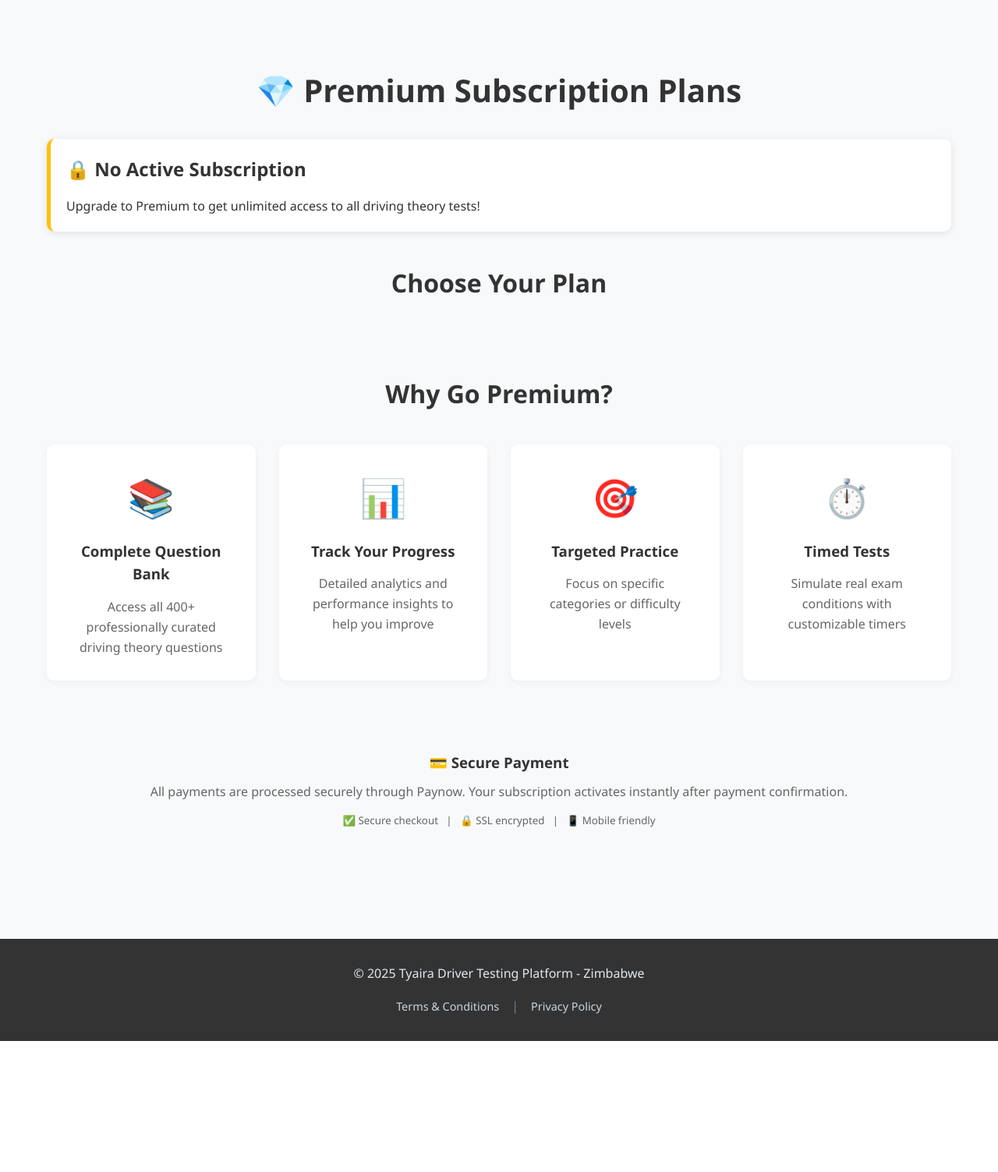
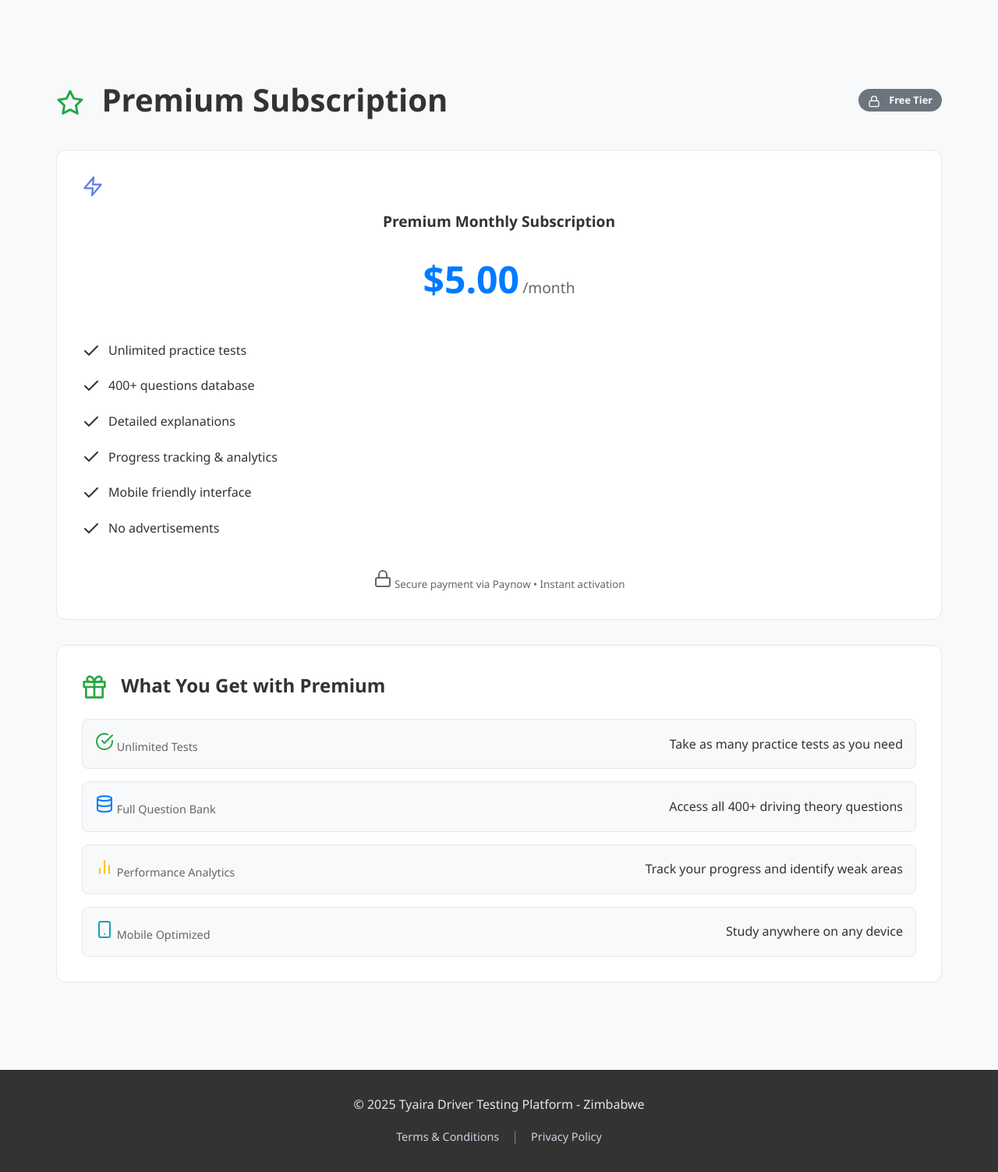
Before and after one commit to zimprep-dev/Tyaira-Provisonal-Project, a Flask app: page /subscription in a window 1280 px wide. Shown: the part 88-1591 px from the top of the page at 78% size. Before the commit the page ends 1423 px from the top, so only its background shows below. Run offline with Flask 3, Linux system fonts and the light colour scheme; the visitor is signed in with stand-in values (Sample User, id 1); data that the repository does not hold is empty.

Commit message:
Implement real Paynow credentials and simplify to single /month subscription - Update subscription page to match platform design - Simplify to one Premium Monthly plan at /month - Add real Paynow Integration ID (22233) and key to .env - Update all pricing references from  to  - Clean, simple subscription UI matching dashboard style

```diff
--- a/templates/dashboard.html
+++ b/templates/dashboard.html
@@ -52,8 +52,8 @@
         {% if not user.has_active_subscription() %}
         <div class="action-card featured">
             <h3><i data-feather="zap" class="action-icon"></i> Upgrade to Premium</h3>
-            <p>Get unlimited access for just $3/month</p>
-            <a href="{{ url_for('subscribe') }}" class="btn btn-primary">Subscribe Now</a>
+            <p>Get unlimited access for just $5/month</p>
+            <a href="{{ url_for('subscription_page') }}" class="btn btn-primary">Subscribe Now</a>
         </div>
         {% endif %}
     </div>
--- a/templates/profile.html
+++ b/templates/profile.html
@@ -59,8 +59,8 @@
             {% if not user.has_active_subscription() %}
             <div class="upgrade-section">
                 <h3>Upgrade to Premium</h3>
-                <p>Get unlimited access to tests and downloads for just $3/month</p>
-                <a href="{{ url_for('subscribe') }}" class="btn btn-primary">Upgrade Now</a>
+                <p>Get unlimited access to tests and downloads for just $5/month</p>
+                <a href="{{ url_for('subscription_page') }}" class="btn btn-primary">Upgrade Now</a>
             </div>
             {% endif %}
         </div>
--- a/templates/subscription.html
+++ b/templates/subscription.html
@@ -1,382 +1,167 @@
 {% extends "base.html" %}
 
+{% block title %}Premium Subscription - Driver Testing Platform{% endblock %}
+
 {% block content %}
-<div class="subscription-page">
-    <h1>💎 Premium Subscription Plans</h1>
+<div class="dashboard">
+    <div class="dashboard-header">
+        <h1><i data-feather="star" class="dashboard-icon"></i> Premium Subscription</h1>
+        <div class="user-status">
+            {% if has_subscription %}
+                <span class="status-badge subscribed"><i data-feather="check-circle" class="badge-icon"></i> Active Subscription</span>
+            {% else %}
+                <span class="status-badge free"><i data-feather="lock" class="badge-icon"></i> Free Tier</span>
+            {% endif %}
+        </div>
+    </div>
 
     <!-- Current Subscription Status -->
-    {% if has_subscription %}
-    <div class="subscription-status active">
-        <h2>✅ Active Subscription</h2>
-        {% if latest_transaction %}
-        <p><strong>Plan:</strong> {{ latest_transaction.plan.name if latest_transaction.plan else 'Premium' }}</p>
-        <p><strong>Started:</strong> {{ latest_transaction.subscription_start.strftime('%B %d, %Y') if latest_transaction.subscription_start else 'N/A' }}</p>
-        <p><strong>Expires:</strong> {{ current_user.subscription_end_date.strftime('%B %d, %Y') if current_user.subscription_end_date else 'N/A' }}</p>
-        <p><strong>Status:</strong> <span class="badge badge-success">Active</span></p>
-        {% endif %}
+    {% if has_subscription and latest_transaction %}
+    <div class="dashboard-stats">
+        <div class="stat-card">
+            <h3><i data-feather="award" class="stat-icon"></i> Status</h3>
+            <div class="stat-number">Active</div>
         </div>
-    {% else %}
-    <div class="subscription-status inactive">
-        <h2>🔒 No Active Subscription</h2>
-        <p>Upgrade to Premium to get unlimited access to all driving theory tests!</p>
+        <div class="stat-card">
+            <h3><i data-feather="calendar" class="stat-icon"></i> Expires</h3>
+            <div class="stat-number">{{ current_user.subscription_end_date.strftime('%b %d, %Y') if current_user.subscription_end_date else 'N/A' }}</div>
+        </div>
+        <div class="stat-card">
+            <h3><i data-feather="dollar-sign" class="stat-icon"></i> Monthly</h3>
+            <div class="stat-number">$5.00</div>
+        </div>
     </div>
     {% endif %}
 
-    <!-- Subscription Plans -->
-    <div class="plans-container">
-        <h2>Choose Your Plan</h2>
-
-        <div class="plans-grid">
-            {% for plan in plans %}
-            <div class="plan-card {% if loop.index == 2 %}popular{% endif %}">
-                {% if loop.index == 2 %}
-                <div class="popular-badge">Most Popular</div>
-                {% endif %}
-
-                <div class="plan-header">
-                    <h3>{{ plan.name }}</h3>
-                    <div class="plan-price">
-                        <span class="currency">$</span>
-                        <span class="amount">{{ "%.2f"|format(plan.price) }}</span>
-                    </div>
-                    <div class="plan-duration">{{ plan.duration_days }} days access</div>
+    <!-- Premium Plan Card -->
+    {% if not has_subscription %}
+    <div class="dashboard-actions">
+        <div class="action-card featured">
+            <h3><i data-feather="zap" class="action-icon"></i> Premium Monthly Subscription</h3>
+            <div class="subscription-price">
+                <span class="price-amount">$5.00</span>
+                <span class="price-period">/month</span>
             </div>
 
-                <div class="plan-description">
-                    <p>{{ plan.description }}</p>
-                </div>
-
-                <div class="plan-features">
+            <div class="subscription-features">
                 <ul>
-                        <li>✅ Unlimited practice tests</li>
-                        <li>✅ 400+ questions database</li>
-                        <li>✅ Detailed explanations</li>
-                        <li>✅ Progress tracking</li>
-                        <li>✅ Mobile friendly</li>
-                        <li>✅ No ads</li>
+                    <li><i data-feather="check"></i> Unlimited practice tests</li>
+                    <li><i data-feather="check"></i> 400+ questions database</li>
+                    <li><i data-feather="check"></i> Detailed explanations</li>
+                    <li><i data-feather="check"></i> Progress tracking & analytics</li>
+                    <li><i data-feather="check"></i> Mobile friendly interface</li>
+                    <li><i data-feather="check"></i> No advertisements</li>
                 </ul>
             </div>
 
-                <div class="plan-action">
-                    {% if has_subscription %}
-                    <button class="btn-subscribe" disabled>Current Plan</button>
-                    {% else %}
-                    <form method="POST" action="{{ url_for('initiate_payment', plan_id=plan.id) }}">
-                        <button type="submit" class="btn-subscribe">Subscribe Now</button>
+            {% if plans and plans|length > 0 %}
+            <form method="POST" action="{{ url_for('initiate_payment', plan_id=plans[0].id) }}">
+                <button type="submit" class="btn btn-primary btn-large">
+                    <i data-feather="credit-card"></i> Subscribe Now
+                </button>
             </form>
             {% endif %}
+
+            <div class="payment-security">
+                <small><i data-feather="lock"></i> Secure payment via Paynow • Instant activation</small>
             </div>
-
-                <div class="plan-savings">
-                    {% if plan.duration_days == 90 %}
-                    <span class="savings-badge">Save 20%</span>
-                    {% elif plan.duration_days == 180 %}
-                    <span class="savings-badge">Save 33%</span>
-                    {% elif plan.duration_days == 365 %}
-                    <span class="savings-badge">Save 42%</span>
+        </div>
+    </div>
+    {% else %}
+    <div class="dashboard-actions">
+        <div class="action-card">
+            <h3><i data-feather="info" class="action-icon"></i> Subscription Information</h3>
+            <p>Your premium subscription is currently active. You have unlimited access to all features.</p>
+            {% if current_user.subscription_end_date %}
+            <p><strong>Your subscription will renew or expire on {{ current_user.subscription_end_date.strftime('%B %d, %Y') }}</strong></p>
             {% endif %}
         </div>
     </div>
-            {% endfor %}
-        </div>
-    </div>
+    {% endif %}
 
     <!-- Benefits Section -->
-    <div class="benefits-section">
-        <h2>Why Go Premium?</h2>
-        <div class="benefits-grid">
-            <div class="benefit-card">
-                <div class="benefit-icon">📚</div>
-                <h3>Complete Question Bank</h3>
-                <p>Access all 400+ professionally curated driving theory questions</p>
+    <div class="recent-tests">
+        <h2><i data-feather="gift" class="section-icon"></i> What You Get with Premium</h2>
+        <div class="test-results">
+            <div class="test-result">
+                <div class="test-date"><i data-feather="check-circle" style="color: #28a745;"></i> Unlimited Tests</div>
+                <div class="test-score">Take as many practice tests as you need</div>
             </div>
-            <div class="benefit-card">
-                <div class="benefit-icon">📊</div>
-                <h3>Track Your Progress</h3>
-                <p>Detailed analytics and performance insights to help you improve</p>
+            <div class="test-result">
+                <div class="test-date"><i data-feather="database" style="color: #007bff;"></i> Full Question Bank</div>
+                <div class="test-score">Access all 400+ driving theory questions</div>
             </div>
-            <div class="benefit-card">
-                <div class="benefit-icon">🎯</div>
-                <h3>Targeted Practice</h3>
-                <p>Focus on specific categories or difficulty levels</p>
+            <div class="test-result">
+                <div class="test-date"><i data-feather="bar-chart-2" style="color: #ffc107;"></i> Performance Analytics</div>
+                <div class="test-score">Track your progress and identify weak areas</div>
             </div>
-            <div class="benefit-card">
-                <div class="benefit-icon">⏱️</div>
-                <h3>Timed Tests</h3>
-                <p>Simulate real exam conditions with customizable timers</p>
+            <div class="test-result">
+                <div class="test-date"><i data-feather="smartphone" style="color: #17a2b8;"></i> Mobile Optimized</div>
+                <div class="test-score">Study anywhere on any device</div>
+            </div>
         </div>
     </div>
 </div>
 
-    <!-- Payment Info -->
-    <div class="payment-info">
-        <h3>💳 Secure Payment</h3>
-        <p>All payments are processed securely through Paynow. Your subscription activates instantly after payment confirmation.</p>
-        <p><small>✅ Secure checkout &nbsp; | &nbsp; 🔒 SSL encrypted &nbsp; | &nbsp; 📱 Mobile friendly</small></p>
-    </div>
-</div>
-
 <style>
-.subscription-page {
-    max-width: 1200px;
-    margin: 0 auto;
-    padding: 20px;
+.subscription-price {
+    text-align: center;
+    margin: 20px 0;
 }
 
-.subscription-page h1 {
-    text-align: center;
-    margin-bottom: 30px;
-    font-size: 2.5rem;
-    color: #333;
-}
-
-.subscription-status {
-    background: white;
-    padding: 20px;
-    border-radius: 10px;
-    margin-bottom: 40px;
-    box-shadow: 0 2px 10px rgba(0,0,0,0.1);
-}
-
-.subscription-status.active {
-    border-left: 5px solid #28a745;
-}
-
-.subscription-status.inactive {
-    border-left: 5px solid #ffc107;
-}
-
-.subscription-status h2 {
-    margin-top: 0;
-    margin-bottom: 15px;
-}
-
-.badge {
-    padding: 5px 10px;
-    border-radius: 4px;
-    font-size: 0.9rem;
-}
-
-.badge-success {
-    background: #28a745;
-    color: white;
-}
-
-.plans-container {
-    margin-bottom: 50px;
-}
-
-.plans-container h2 {
-    text-align: center;
-    margin-bottom: 30px;
-    font-size: 2rem;
-}
-
-.plans-grid {
-    display: grid;
-    grid-template-columns: repeat(auto-fit, minmax(280px, 1fr));
-    gap: 30px;
-    margin-bottom: 40px;
-}
-
-.plan-card {
-    background: white;
-    border-radius: 15px;
-    padding: 30px;
-    box-shadow: 0 4px 15px rgba(0,0,0,0.1);
-    transition: transform 0.3s, box-shadow 0.3s;
-    position: relative;
-    overflow: hidden;
-}
-
-.plan-card:hover {
-    transform: translateY(-5px);
-    box-shadow: 0 8px 25px rgba(0,0,0,0.15);
-}
-
-.plan-card.popular {
-    border: 3px solid #007bff;
-    transform: scale(1.05);
-}
-
-.popular-badge {
-    position: absolute;
-    top: 20px;
-    right: -35px;
-    background: #007bff;
-    color: white;
-    padding: 5px 40px;
-    transform: rotate(45deg);
-    font-size: 0.9rem;
-    font-weight: bold;
-    box-shadow: 0 2px 10px rgba(0,0,0,0.2);
-}
-
-.plan-header {
-    text-align: center;
-    margin-bottom: 20px;
-    padding-bottom: 20px;
-    border-bottom: 2px solid #f0f0f0;
-}
-
-.plan-header h3 {
-    margin: 0 0 15px 0;
-    font-size: 1.5rem;
-    color: #333;
-}
-
-.plan-price {
-    margin: 15px 0;
-}
-
-.plan-price .currency {
-    font-size: 1.5rem;
-    vertical-align: super;
-}
-
-.plan-price .amount {
+.price-amount {
     font-size: 3rem;
     font-weight: bold;
     color: #007bff;
 }
 
-.plan-duration {
-    color: #666;
-    font-size: 0.9rem;
-}
-
-.plan-description {
-    margin-bottom: 20px;
-    text-align: center;
+.price-period {
+    font-size: 1.2rem;
     color: #666;
 }
 
-.plan-features ul {
+.subscription-features {
+    margin: 30px 0;
+}
+
+.subscription-features ul {
     list-style: none;
     padding: 0;
-    margin: 20px 0;
 }
 
-.plan-features li {
-    padding: 8px 0;
-    font-size: 0.95rem;
+.subscription-features li {
+    padding: 10px 0;
+    display: flex;
+    align-items: center;
+    gap: 10px;
 }
 
-.plan-action {
-    margin-top: 25px;
+.subscription-features li i {
+    color: #28a745;
+    width: 20px;
+    height: 20px;
 }
 
-.btn-subscribe {
+.btn-large {
+    padding: 15px 30px;
+    font-size: 1.1rem;
     width: 100%;
-    padding: 15px;
-    font-size: 1.1rem;
-    font-weight: bold;
-    border: none;
-    border-radius: 8px;
-    background: linear-gradient(135deg, #007bff, #0056b3);
-    color: white;
-    cursor: pointer;
-    transition: all 0.3s;
+    display: flex;
+    align-items: center;
+    justify-content: center;
+    gap: 10px;
 }
 
-.btn-subscribe:hover:not(:disabled) {
-    background: linear-gradient(135deg, #0056b3, #003d82);
-    transform: scale(1.05);
-}
-
-.btn-subscribe:disabled {
-    background: #ccc;
-    cursor: not-allowed;
-}
-
-.plan-savings {
+.payment-security {
     text-align: center;
     margin-top: 15px;
-}
-
-.savings-badge {
-    background: #28a745;
-    color: white;
-    padding: 5px 15px;
-    border-radius: 20px;
-    font-size: 0.9rem;
-    font-weight: bold;
-}
-
-.benefits-section {
-    margin: 60px 0;
-}
-
-.benefits-section h2 {
-    text-align: center;
-    margin-bottom: 40px;
-    font-size: 2rem;
-}
-
-.benefits-grid {
-    display: grid;
-    grid-template-columns: repeat(auto-fit, minmax(250px, 1fr));
-    gap: 30px;
-}
-
-.benefit-card {
-    background: white;
-    padding: 30px;
-    border-radius: 10px;
-    text-align: center;
-    box-shadow: 0 2px 10px rgba(0,0,0,0.05);
-}
-
-.benefit-icon {
-    font-size: 3rem;
-    margin-bottom: 15px;
-}
-
-.benefit-card h3 {
-    margin: 15px 0;
-    color: #333;
-}
-
-.benefit-card p {
-    color: #666;
-    line-height: 1.6;
-}
-
-.payment-info {
-    background: #f8f9fa;
-    padding: 30px;
-    border-radius: 10px;
-    text-align: center;
-    margin-top: 40px;
-}
-
-.payment-info h3 {
-    margin-top: 0;
-    color: #333;
-}
-
-.payment-info p {
-    margin: 10px 0;
     color: #666;
 }
 
-/* Mobile Responsive */
-@media (max-width: 768px) {
-    .subscription-page h1 {
-        font-size: 1.8rem;
-    }
-
-    .plans-grid {
-        grid-template-columns: 1fr;
-    }
-
-    .plan-card.popular {
-        transform: scale(1);
-    }
-
-    .benefits-grid {
-        grid-template-columns: 1fr;
-    }
+.payment-security i {
+    width: 16px;
+    height: 16px;
+    vertical-align: middle;
 }
 </style>
 {% endblock %}
```
Also changed, not shown: init_subscription_plans.py (+3 -27 lines). Lines whose indentation alone changed are shown as unchanged.
